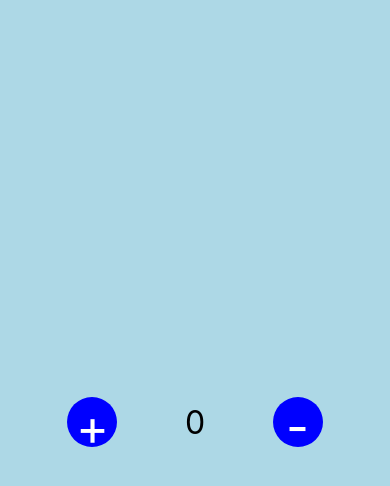
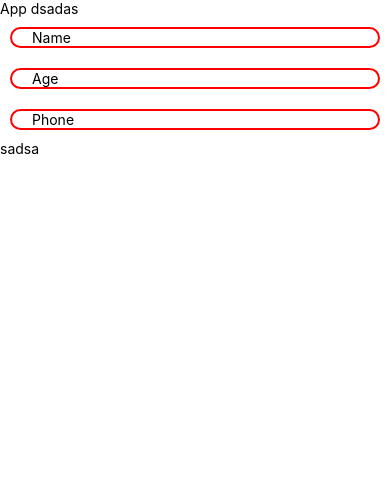
Before and after one commit to khmuhib/react-native-learn, a React Native app: screen / in a window 390 px wide. Shown: the top 486 px of the page. Built offline with nearby package versions, Linux system fonts and the light colour scheme.

Commit message:
input_text_keyboard_input

```diff
--- a/App.js
+++ b/App.js
@@ -1,55 +1,36 @@
-import { View, Text, StyleSheet, TouchableOpacity } from 'react-native'
+import { View, Text, TextInput, StyleSheet } from 'react-native'
 import React, { useState } from 'react'
 
 export default function App() {
-  const [counter, setCounter] = useState(0)
 
-  const increment = () => {
-    setCounter(counter+1)
-  }
-  const decrement = () => {
-    setCounter(counter-1)
-  }
+  const [text, setText] = useState('sadsa')
 
   return (
-    <View style={style.container}>
-      <TouchableOpacity onPress={increment}>
-        <View style={style.customButton}>
-          <Text style={style.buttonText}>+</Text>
-        </View>
-      </TouchableOpacity>
+    <>
+      <View>
+        <Text>App dsadas</Text>
+        <TextInput style={style.inputBox} placeholder="Name" onChangeText={ value =>{
+          console.log(value)
+          setText(value)
+        }}/>
+        <TextInput style={style.inputBox} placeholder="Age"/>
+        <TextInput style={style.inputBox} placeholder="Phone"/>
+      </View>
+      <View>
+        <Text>{text}</Text>
+      </View>
+    </>
 
-      <Text style={style.counterText}>{counter}</Text>
-      <TouchableOpacity onPress={decrement}>
-        <View style={style.customButton}>
-          <Text style={style.buttonText}>-</Text>
-        </View>
-      </TouchableOpacity>
-    </View>
   )
 }
 
 const style = StyleSheet.create({
-  container: {
-    flex: 1,
-    backgroundColor: 'lightblue',
-    justifyContent: 'center',
-    alignItems: 'center',
-    flexDirection: 'row',
-    justifyContent: 'space-evenly'
-  },
-  customButton: {
-    backgroundColor: 'blue',
-    height: 50,
-    width: 50,
+  inputBox: {
+    borderColor: 'red',
+    borderWidth: 2,
+    margin: 10,
+    paddingStart: 20,
     borderRadius: 50,
-  },
-  buttonText: {
-    color: 'white',
-    fontSize: 50,
-    textAlign: 'center'
-  },
-  counterText: {
-    fontSize: 32,
+
   }
 })
```
